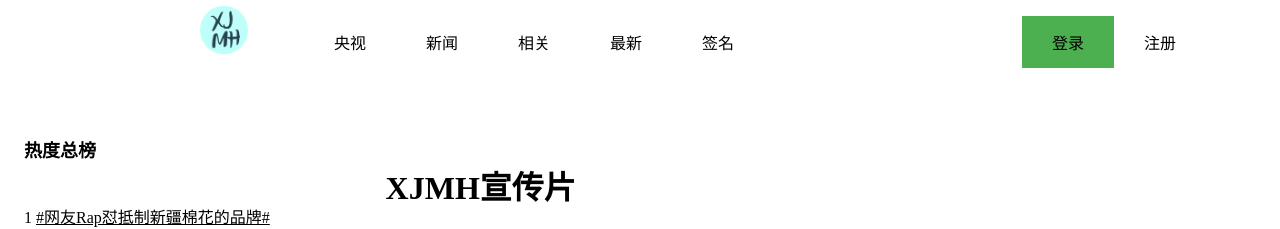
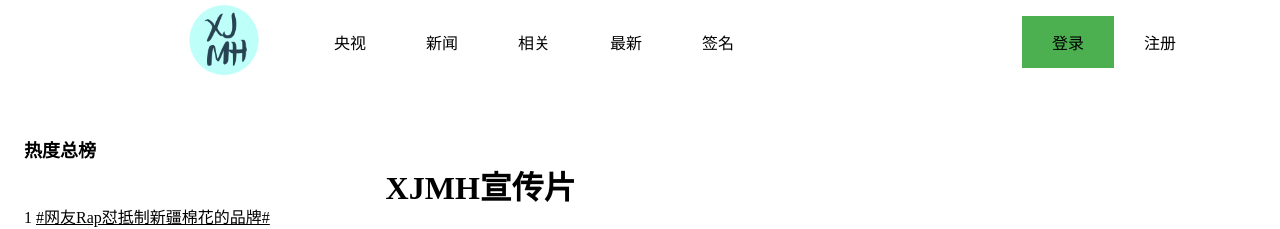
Before and after one commit to Lemouie/XJMH, a plain HTML site: page index.html in a window 1280 px wide. Shown: the top 229 px of the page. Drawn offline with Linux system fonts and the light colour scheme.

Commit message:
Update xjm.css

```diff
--- a/xjm.css
+++ b/xjm.css
@@ -168,19 +168,19 @@
     float: right;
 }
 .lefttop a {
-    float:right;
+    float: right;
     display: block;
-    width: 60px;
-    height: 60px;
-    padding: 5px 5px;
+    width: 80px;
+    height: 80px;
 }
 .lefttop a:hover {
     background-color: #000000;
 }
 .lefttop img {
    /*float: right; */
-    width:50px;
-    height:50px;
+    margin:5%;
+    width: 90%;
+    height: 90%;
    /* width: 60px;*/
 }
 
```
